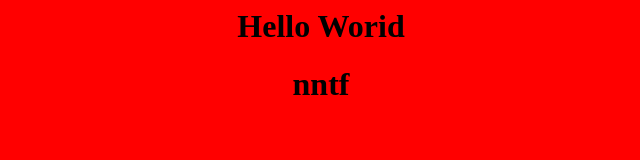
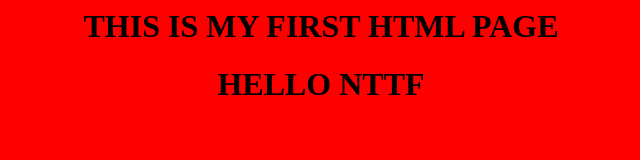
Before and after one commit to MAHABIRMANDAL/my-first-project, a plain HTML site: page index.html in a window 1280 px wide. Shown: the whole page, without its empty margins (319-959 px from the left). Drawn offline with Linux system fonts and the light colour scheme.

Commit message:
Update index.html

```diff
--- a/index.html
+++ b/index.html
@@ -2,8 +2,8 @@
 <head><title>html</title>
 <body bgcolor="red">
   <CENTER>
-  <h1>Hello Worid</h1>
-  <h1>nntf</h1>
+  <h1>THIS IS MY FIRST HTML PAGE</h1>
+  <h1> HELLO NTTF</h1>
   </CENTER>
 </body>
 </head>
```
